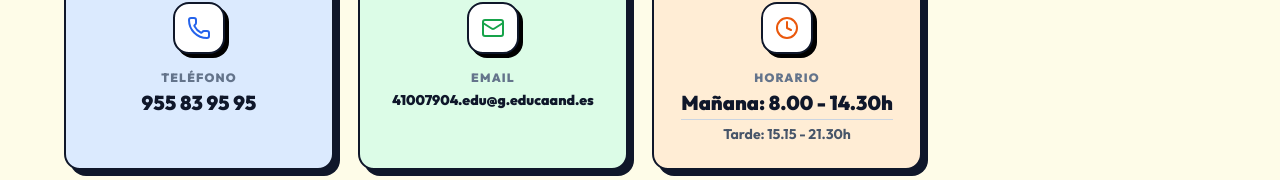
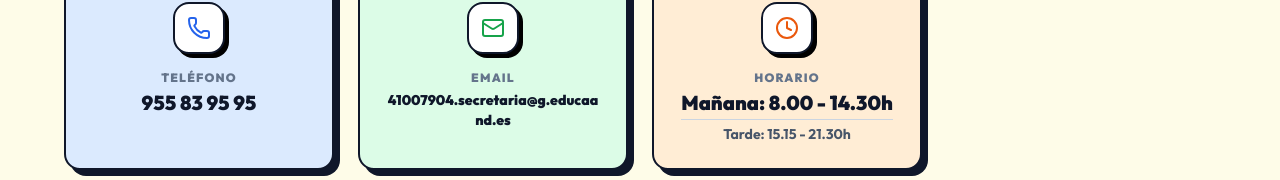
Before and after one commit to javiercodev/iesvirgendeconsolacion.es, a React (Vite) app: page / in a window 1280 px wide. Both pictures are taken after a click on the button "Secretaría". Shown: the part 448-628 px from the top of the page. Built offline with nearby package versions, Linux system fonts and the light colour scheme.

Commit message:
fix(secretaria): update email address in contact information

```diff
--- a/components/SecretariaView.tsx
+++ b/components/SecretariaView.tsx
@@ -19,7 +19,7 @@ import BrutalButton from './ui/BrutalButton';
 
 const DATOS_CONTACTO = {
     telefono: "955 83 95 95",
-    email:    "41007904.edu@g.educaand.es",
+    email:    "41007904.secretaria@g.educaand.es",
     fax:      "955 83 96 01",
     horario:  { manana: "8.00 - 14.30h", tarde: "15.15 - 21.30h" },
 
```
